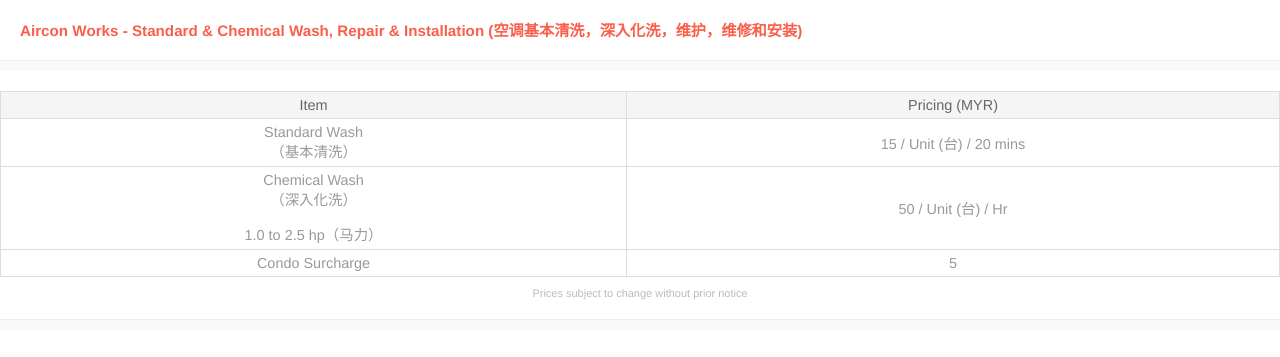
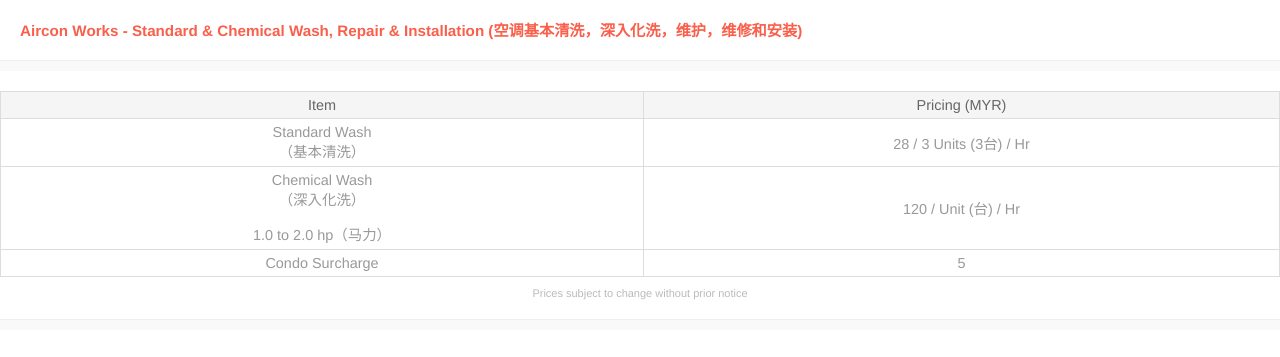
Before and after one commit to blooms-singapore/pages, a Jekyll site: the page built from en/services/sgd/aircon.html, in a window 1280 px wide. Shown: the part 429-786 px from the top of the page. Built offline with Jekyll 4.4.1, drawn with Linux system fonts in a browser that asks for light colours.

Commit message:
Update aircon.html

```diff
--- a/en/services/sgd/aircon.html
+++ b/en/services/sgd/aircon.html
@@ -16,15 +16,15 @@ layout: service
         <td>Standard Wash
           <p>
             （基本清洗）</td>
-        <td>15<span> / Unit (台)<span> / 20 mins</span></td>
+        <td>28<span> / 3 Units (3台)<span> / Hr</span></td>
       </tr>
       <tr>
         <td>Chemical Wash
           <p>
             （深入化洗）
         <p>
-          1.0 to 2.5 hp（马力）</td>
-        <td>50<span> / Unit (台)<span> / Hr</span></td>
+          1.0 to 2.0 hp（马力）</td>
+        <td>120<span> / Unit (台)<span> / Hr</span></td>
       </tr>
        <td>Condo Surcharge</td>
         <td>5</td>
```
